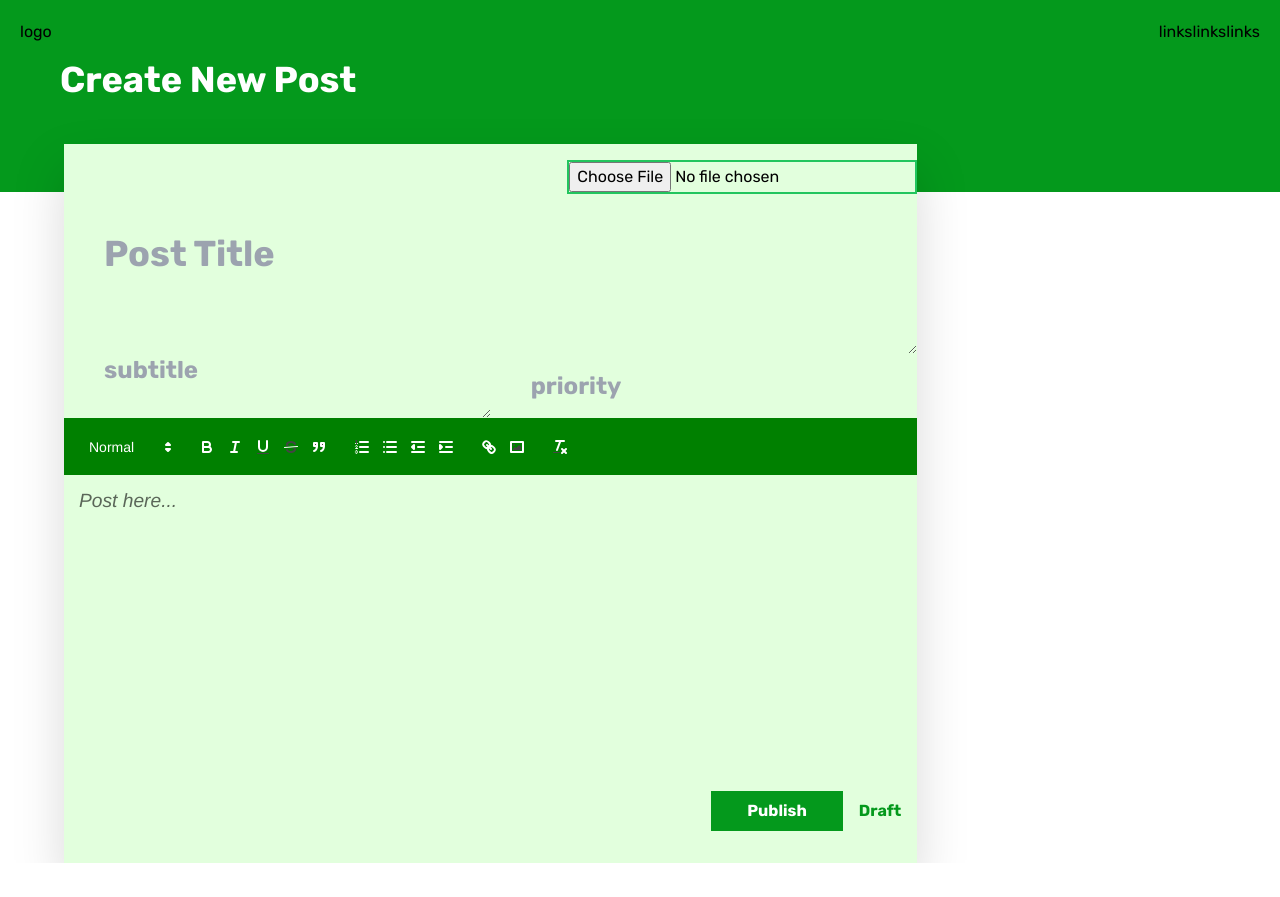
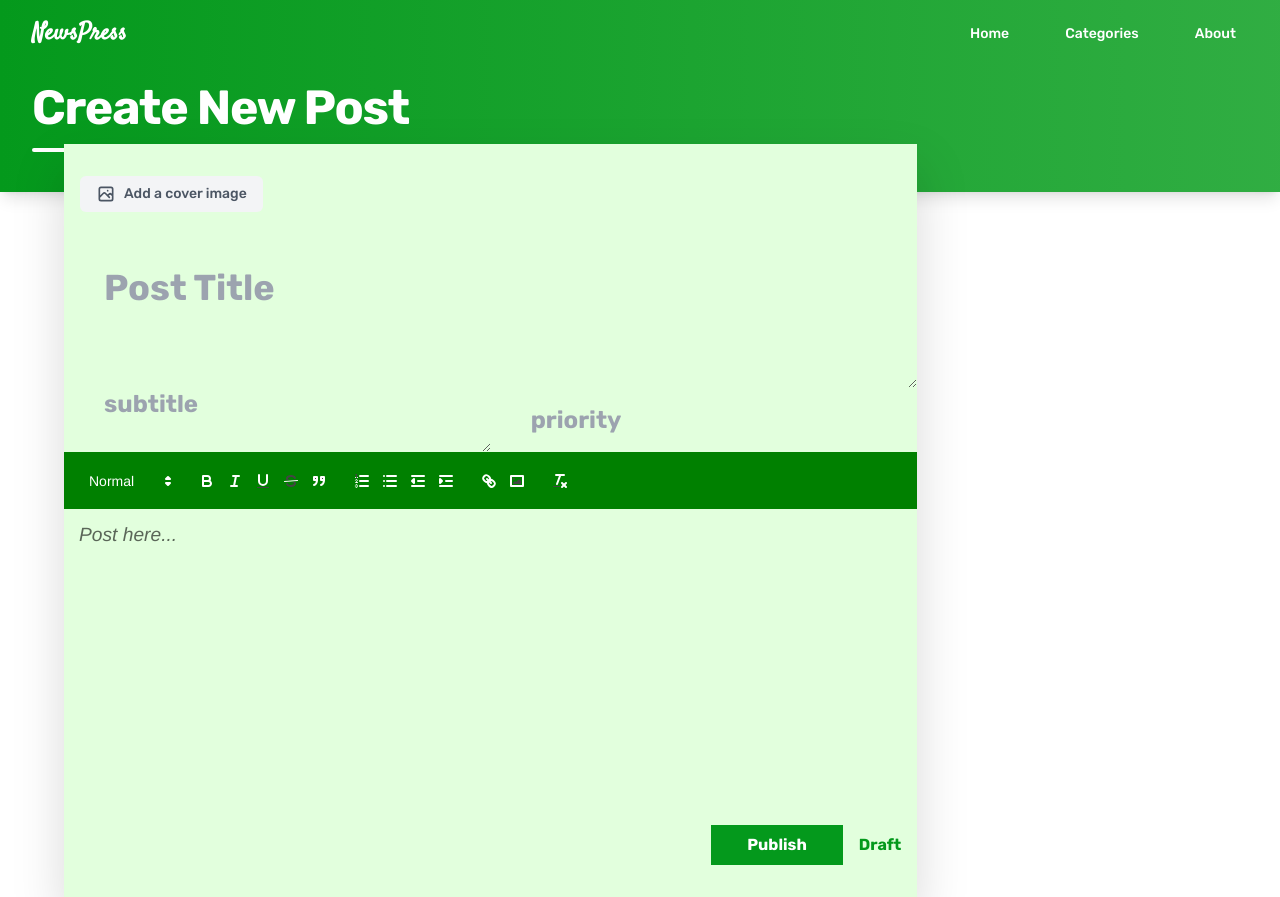
Before and after one commit to iredox10/explain-it, a React (Vite) app in the folder frontend/: page /create-post/1 in a window 1280 px wide. Before the commit the page ends 863 px from the top, so only its background shows below. Built offline with nearby package versions, Linux system fonts and the light colour scheme; no server answers; a web font is replaced by a local one.

Commit message:
redesign the admin create post page

```diff
--- a/frontend/src/components/Card.jsx
+++ b/frontend/src/components/Card.jsx
@@ -4,45 +4,46 @@ import { Link } from 'react-router-dom'
 
 const Card = ({categories,model,deleteModel}) => {
   return (
-    <div className="md:absolute w-full top-[9rem] grid md:grid-cols-5 gap-5 text-center p-2 md:p-5">
+    <div className="max-w-7xl mx-auto px-4 sm:px-6 lg:px-8 py-8">
+      <div className="grid grid-cols-1 sm:grid-cols-2 lg:grid-cols-3 xl:grid-cols-4 gap-6">
         {categories &&
           categories.map((category) => (
             <div
-            className="bg-secondary-color drop-shadow-2xl px-4 pt-10 pb-7 capitalize"
               key={categories._id}
+              className="bg-white rounded-lg shadow-md hover:shadow-lg transition-shadow duration-200 overflow-hidden"
             >
-            <p className="font-bold my-8 ">{category.name}</p>
-            <div className="text-center flex w-full justify-center gap-5">
+              <div className="p-6">
+                <h3 className="text-xl font-semibold text-gray-900 mb-4">{category.name}</h3>
+                <div className="flex justify-center gap-4">
                   <Link
                     to={`/admin/category/${category.slug}`}
-                className="text-center"
+                    className="flex flex-col items-center text-blue-600 hover:text-blue-800 transition-colors"
                   >
-                <p className="text-center flex flex-col text-primary-color ">
-                  <div className="flex w-full justify-center">
-                    <FaEye className="" />
-                  </div>
-                  <span>view</span>
-                </p>
+                    <FaEye className="h-5 w-5 mb-1" />
+                    <span className="text-sm">View</span>
                   </Link>
-              <button type="button" onClick={() => model(category.slug)}>
-                <p className="text-center flex flex-col text-primary-color">
-                  <div className="flex w-full justify-center">
-                    <FaEdit className="" />
-                  </div>
-                  <span>edit</span>
-                </p>
+
+                  <button
+                    type="button"
+                    onClick={() => model(category.slug)}
+                    className="flex flex-col items-center text-green-600 hover:text-green-800 transition-colors"
+                  >
+                    <FaEdit className="h-5 w-5 mb-1" />
+                    <span className="text-sm">Edit</span>
                   </button>
-              <button onClick={() => deleteModel(category.slug)}>
-                <p className="text-center flex flex-col text-red-600 ">
-                  <div className="flex w-full justify-center">
-                    <FaTrashAlt className="" />
-                  </div>
-                  <span>delete</span>
-                </p>
+
+                  <button
+                    onClick={() => deleteModel(category.slug)}
+                    className="flex flex-col items-center text-red-600 hover:text-red-800 transition-colors"
+                  >
+                    <FaTrashAlt className="h-5 w-5 mb-1" />
+                    <span className="text-sm">Delete</span>
                   </button>
                 </div>
               </div>
+            </div>
           ))}
+      </div>
     </div>
   );
 }
--- a/frontend/src/components/NsHeader.jsx
+++ b/frontend/src/components/NsHeader.jsx
@@ -1,19 +1,31 @@
 
 import React from "react";
+import { Link } from "react-router-dom";
 
 
 const NsHeader = ({headerText}) => {
   return (
-    <div className="relative bg-primary-color p-2 md:p-5 min-h-[12rem]  w-full ">
-      <div className="flex justify-between ">
-        <h1>logo</h1>
-        <div className="flex">
-          <p>links</p>
-          <p>links</p>
-          <p>links</p>
+    <div className="relative bg-gradient-to-r from-primary-color to-primary-color/80 shadow-lg">
+      <div className="max-w-7xl mx-auto px-4 sm:px-6 lg:px-8 py-4">
+        <div className="flex items-center justify-between">
+          <div className="flex items-center">
+            <h1 className="text-2xl font-bold text-white font-satisfy">NewsPress</h1>
+          </div>
+
+          <nav className="hidden md:flex items-center space-x-8">
+            <Link to="/" className="text-white hover:text-gray-200 transition-colors px-3 py-2 rounded-md text-sm font-medium">Home</Link>
+            <Link to="/categories" className="text-white hover:text-gray-200 transition-colors px-3 py-2 rounded-md text-sm font-medium">Categories</Link>
+            <Link to="/about" className="text-white hover:text-gray-200 transition-colors px-3 py-2 rounded-md text-sm font-medium">About</Link>
+          </nav>
+        </div>
+
+        <div className="mt-8 pb-6">
+          <h1 className="text-4xl md:text-5xl font-bold text-white capitalize tracking-tight">
+            {headerText}
+          </h1>
+          <div className="h-1 w-20 bg-white mt-4 rounded-full"></div>
         </div>
       </div>
-      <h1 className="ml-10 mt-4 capitalize text-4xl text-white font-bold">{headerText}</h1>
     </div>
   );
 };
--- a/frontend/src/pages/CreatePost.jsx
+++ b/frontend/src/pages/CreatePost.jsx
@@ -139,20 +139,50 @@ const CreatePost = () => {
   return (
     <div>
       <NsHeader headerText={`Create New Post`} />
+
       <div className="absolute w-4/6 drop-shadow-2xl top-[9rem] left-[4rem] py-4 bg-secondary-color">
+
         <form onSubmit={handleSubmit}>
           {error && error}
-          <div className="flex justify-end">
+          <div className="flex flex-col space-y-2 p-4">
+            <div className="flex items-center space-x-2">
+              <button
+                onClick={() => document.getElementById('coverImage').click()}
+                className="px-4 py-2 text-gray-600 bg-gray-100 hover:bg-gray-200 rounded-md transition-colors text-sm font-medium flex items-center gap-2"
+              >
+                <svg xmlns="http://www.w3.org/2000/svg" className="h-5 w-5" fill="none" viewBox="0 0 24 24" stroke="currentColor">
+                  <path strokeLinecap="round" strokeLinejoin="round" strokeWidth={2} d="M4 16l4.586-4.586a2 2 0 012.828 0L16 16m-2-2l1.586-1.586a2 2 0 012.828 0L20 14m-6-6h.01M6 20h12a2 2 0 002-2V6a2 2 0 00-2-2H6a2 2 0 00-2 2v12a2 2 0 002 2z" />
+                </svg>
+                Add a cover image
+              </button>
               <input
                 type="file"
                 name="coverImage"
                 id="coverImage"
-              className="border-2 border-green-500 "
-              placeholder="add cover image"
+                className="hidden"
                 onChange={(e) => handleCoverImageChange(e)}
+                accept="image/png,image/jpeg,image/webp"
               />
+            </div>
             {coverImage && (
-              <img src={previewImage} style={{ width: "200px" }} />
+              <div className="relative">
+                <img
+                  src={previewImage}
+                  alt="Cover preview"
+                  className="max-h-[150px] w-full object-cover rounded-md"
+                />
+                <button
+                  onClick={() => {
+                    setCoverImage(null);
+                    setpreviewImage("");
+                  }}
+                  className="absolute top-2 right-2 p-1 bg-gray-900/50 hover:bg-gray-900/75 rounded-full text-white transition-colors"
+                >
+                  <svg xmlns="http://www.w3.org/2000/svg" className="h-5 w-5" viewBox="0 0 20 20" fill="currentColor">
+                    <path fillRule="evenodd" d="M4.293 4.293a1 1 0 011.414 0L10 8.586l4.293-4.293a1 1 0 111.414 1.414L11.414 10l4.293 4.293a1 1 0 01-1.414 1.414L10 11.414l-4.293 4.293a1 1 0 01-1.414-1.414L8.586 10 4.293 5.707a1 1 0 010-1.414z" clipRule="evenodd" />
+                  </svg>
+                </button>
+              </div>
             )}
           </div>
           <div className="flex flex-col">
--- a/frontend/src/pages/admin/AdminCategories.jsx
+++ b/frontend/src/pages/admin/AdminCategories.jsx
@@ -159,38 +159,51 @@ const AdminCategories = () => {
       )}
 
       {model && (
-        <div className="absolute left-[50%] translate-x-[-50%] w-full bg-secondary-color/60 top-0 bottom-0 ">
-          <div className="flex place-content-center my-[7rem]">
+        <div className="fixed inset-0 bg-black bg-opacity-50 flex items-center justify-center">
+          <div className="bg-white rounded-lg shadow-xl w-full max-w-md p-6 m-4">
             <Form
               onsubmit={handleSubmit}
-              title={"Category"}
-              subtitle={"add Category"}
+              title="Add New Category"
+              subtitle="Create a new category for articles"
               close={() => setModel(false)}
             >
+              <div className="space-y-4">
                 <FormInput
-                type={"text"}
-                label={"name"}
-                labelFor={"name"}
-                name={"name"}
+                  type="text"
+                  label="Category Name"
+                  labelFor="name"
+                  name="name"
+                  placeholder="Enter category name"
                   onchange={(e) => setName(e.target.value)}
+                  className="w-full rounded-md border-gray-300 shadow-sm focus:border-primary-color focus:ring focus:ring-primary-color focus:ring-opacity-50"
                 />
                 <FormInput
-                type={"text"}
-                label={"about"}
-                labelFor={"about"}
-                name={"about"}
+                  type="text"
+                  label="Description"
+                  labelFor="about"
+                  name="about"
+                  placeholder="Enter category description"
                   onchange={(e) => setAbout(e.target.value)}
+                  className="w-full rounded-md border-gray-300 shadow-sm focus:border-primary-color focus:ring focus:ring-primary-color focus:ring-opacity-50"
                 />
                 <FormInput
-                type={"number"}
-                label={"priority"}
-                labelFor={"priority"}
-                name={"priority"}
+                  type="number"
+                  label="Priority Level"
+                  labelFor="priority"
+                  name="priority"
+                  placeholder="Enter priority (1-10)"
+                  min="1"
+                  max="10"
                   onchange={(e) => setPriority(e.target.value)}
+                  className="w-full rounded-md border-gray-300 shadow-sm focus:border-primary-color focus:ring focus:ring-primary-color focus:ring-opacity-50"
                 />
-              <FormBtn text={"add category"} />
+                <FormBtn
+                  text="Create Category"
+                  className="w-full bg-primary-color text-white py-2 px-4 rounded-md hover:bg-primary-color/90 transition-colors"
+                />
+              </div>
             </Form>
-          </div>{" "}
+          </div>
         </div>
       )}
 
```
Lines whose indentation alone changed are shown as unchanged.
